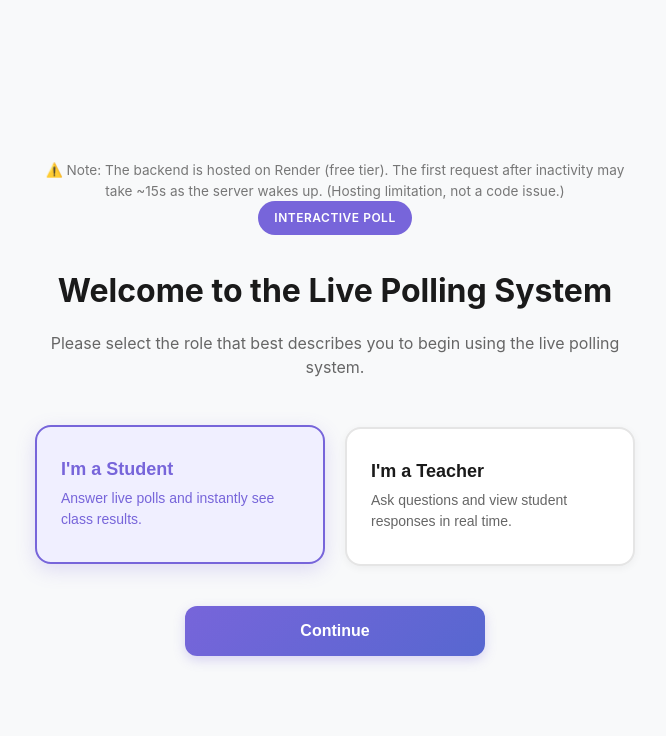
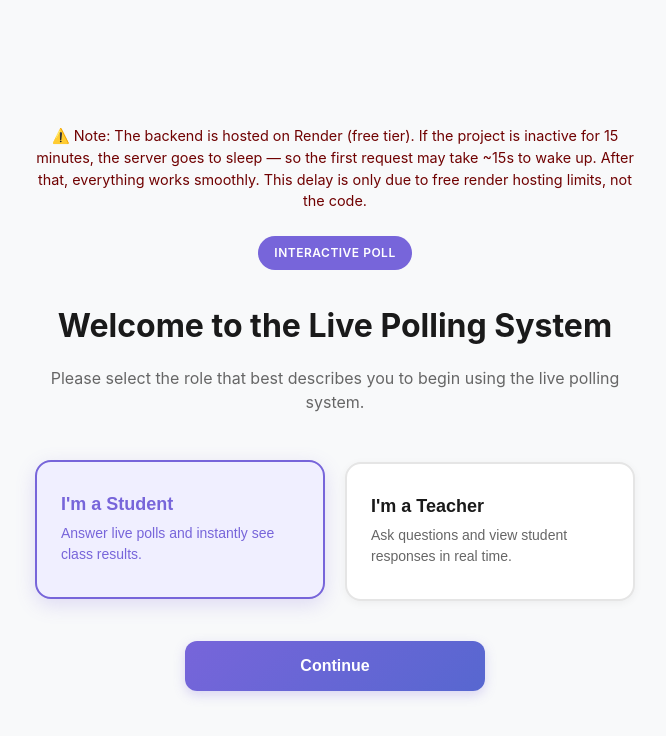
Before and after one commit to geetanjali9361/Live-polling-system, a React (Vite) app in the folder frontend/live-poll-frontend/: page / in a window 1280 px wide. Shown: the top 736 px of the page, without its empty margins (305-971 px from the left). Built offline with nearby package versions, Linux system fonts and the light colour scheme; no server answers.

Commit message:
added css

```diff
--- a/frontend/live-poll-frontend/src/pages/roleSelect.jsx
+++ b/frontend/live-poll-frontend/src/pages/roleSelect.jsx
@@ -11,10 +11,9 @@ export default function RoleSelect({ onContinue }) {
     <div className="page role-select-page">
       <div className="role-select-content">
         <div className="disclaimer">
-  ⚠️ Note: The backend is hosted on Render (free tier).
-  The first request after inactivity may take ~15s as the server wakes up.
-  (Hosting limitation, not a code issue.)
+  ⚠️ Note: The backend is hosted on Render (free tier). If the project is inactive for 15 minutes, the server goes to sleep — so the first request may take ~15s to wake up. After that, everything works smoothly. This delay is only due to free render hosting limits, not the code.
 </div>
+<br />
         <div className="header-badge">Interactive Poll</div>
 
         <h1>Welcome to the <strong>Live Polling System</strong></h1>
--- a/frontend/live-poll-frontend/src/style.css
+++ b/frontend/live-poll-frontend/src/style.css
@@ -1147,7 +1147,7 @@ h3 {
 
 .disclaimer {
   margin-top: 1rem;
-  font-size: 0.85rem;
-  color: #777;
+  font-size: 0.90rem;
+  color: #700202;
   text-align: center;
 }
```
